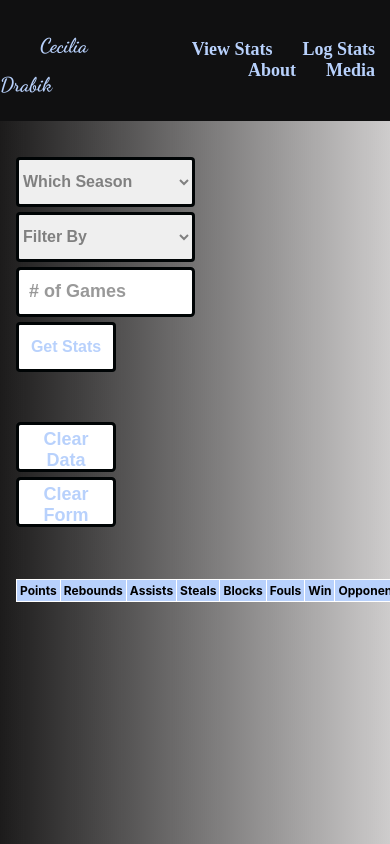
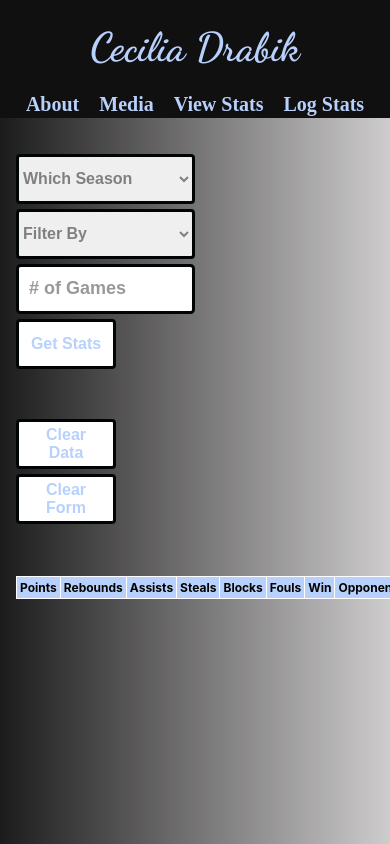
Before and after one commit to mkdrabik/Ciels_Stats, a React (Create React App) app: page /stats in a window 390 px wide. Built offline with nearby package versions, Linux system fonts and the light colour scheme; the HTML template or start-up script is replaced by a standard one; a web font is replaced by a local one.

Commit message:
Mobile looks a little cleaner now

```diff
--- a/src/components/header.css
+++ b/src/components/header.css
@@ -49,23 +49,17 @@
 
 @media (orientation: portrait) or (max-width: 1100px) {
   .cname {
-    font-size: 20px;
+    font-size: 40px;
+    padding: 0px;
   }
   .header {
-    background-color: rgb(16, 16, 17);
-    background-size: cover;
-    display: flex;
-    flex-direction: row;
-    justify-content: space-between;
-    padding: 0px;
+    flex-direction: column;
+    padding: 2px;
   }
 
-  .navbar {
-    display: flex;
-    flex-direction: row;
-    justify-content: space-between;
-  }
   .navbar a {
-    font-size: 18px;
+    font-size: 20px;
+    justify-content: space-evenly;
+    padding: 10px;
   }
 }
--- a/src/pages/css/Stat_Form.css
+++ b/src/pages/css/Stat_Form.css
@@ -162,12 +162,20 @@ li {
   .input-box {
     font-size: 18px;
     font-weight: bold;
-    width: 50%;
+    width: 60%;
     padding: 10px;
   }
   select {
     font-size: 16px;
     font-weight: bold;
-    width: 50%;
+    width: 60%;
+  }
+  .overall {
+    display: flex;
+    flex-direction: row;
+    justify-content: center;
+  }
+  .col {
+    padding: 0.25rem;
   }
 }
--- a/src/pages/css/Stats.css
+++ b/src/pages/css/Stats.css
@@ -64,7 +64,7 @@ form * {
 }
 .button3 {
   color: rgb(184, 209, 252);
-  font-size: 18px;
+  font-size: 24px;
   background-color: white;
   border: 3px solid #000405;
 }
@@ -141,6 +141,11 @@ img {
     width: 100px;
     height: 50px;
   }
+  .button3 {
+    font-size: 16px;
+    width: 100px;
+    height: 50px;
+  }
   .row-container {
     display: flex;
     flex-direction: column;
```
